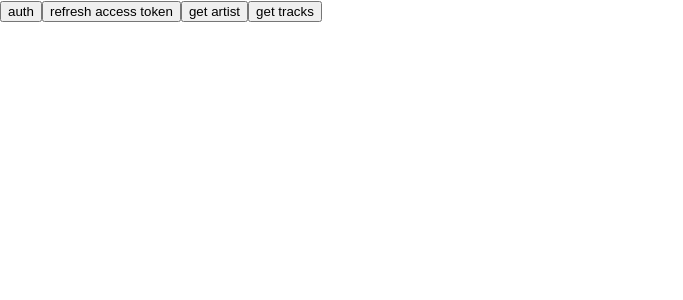
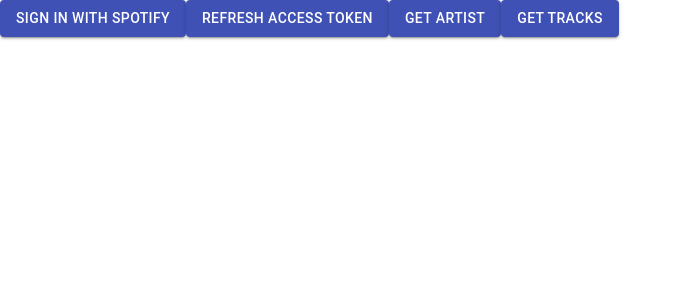
Before and after one commit to t-naganuma/next-spotify-api-tutorial, a Next.js app: page / in a window 1280 px wide. Shown: the top 300 px of the page, without its empty margins (0-683 px from the left). Built offline with nearby package versions, Linux system fonts and the light colour scheme.

Commit message:
material-ui, styles追加

```diff
--- a/package.json
+++ b/package.json
@@ -12,6 +12,7 @@
   },
   "dependencies": {
     "@material-ui/core": "^4.11.4",
+    "@material-ui/styles": "^4.11.4",
     "axios": "^0.21.1",
     "next": "10.2.0",
     "react": "17.0.2",
--- a/pages/index.js
+++ b/pages/index.js
@@ -1,5 +1,6 @@
 import axios from 'axios';
 import React, { useState, useEffect } from 'react';
+import Button from "@material-ui/core/Button";
 
 export default function index() {
   const [artists, setArtists] = useState([]);
@@ -130,10 +131,10 @@ export default function index() {
 
   return (
     <>
-      <button onClick={auth}>auth</button>
-      <button onClick={refreshAccessToken}>refresh access token</button>
-      <button onClick={getArtist}>get artist</button>
-      <button onClick={getTracks}>get tracks</button>
+      <Button variant="contained" color="primary" onClick={auth}>Sign in with Spotify</Button>
+      <Button variant="contained" color="primary" onClick={refreshAccessToken}>refresh access token</Button>
+      <Button variant="contained" color="primary" onClick={getArtist}>get artist</Button>
+      <Button variant="contained" color="primary" onClick={getTracks}>get tracks</Button>
       <ul>{displayArtists}</ul>
       <ul>{displayTracks}</ul>
     </>
```
